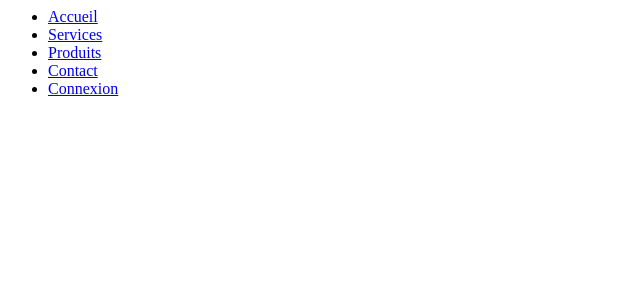
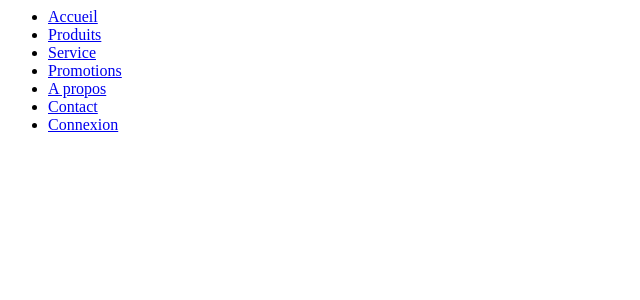
Before and after one commit to oulimatadiong12-ship-it/Bane-service-app, a PHP site: page /Includes/navbar.php in a window 1280 px wide. Shown: the top 300 px of the page, without its empty margins (0-640 px from the left). Run offline with PHP 8.4, Linux system fonts and the light colour scheme.

Commit message:
Update navbar.php

```diff
--- a/Includes/navbar.php
+++ b/Includes/navbar.php
@@ -1,9 +1,11 @@
 <!-- includes/navbar.php -->
 <nav>
     <ul>
-        <li><a href="/index.php">Accueil</a></li>
-        <li><a href="/services.php">Services</a></li>
+        <li><a href="/accueil.php">Accueil</a></li>
         <li><a href="/produits.php">Produits</a></li>
+        <li><a href="/service.php">Service</a></li>
+        <li><a href="/promotions.php">Promotions</a></li>
+        <li><a href="/apropos.php">A propos</a></li>
         <li><a href="/contact.php">Contact</a></li>
         <li><a href="/login.php">Connexion</a></li>
     </ul>
```
